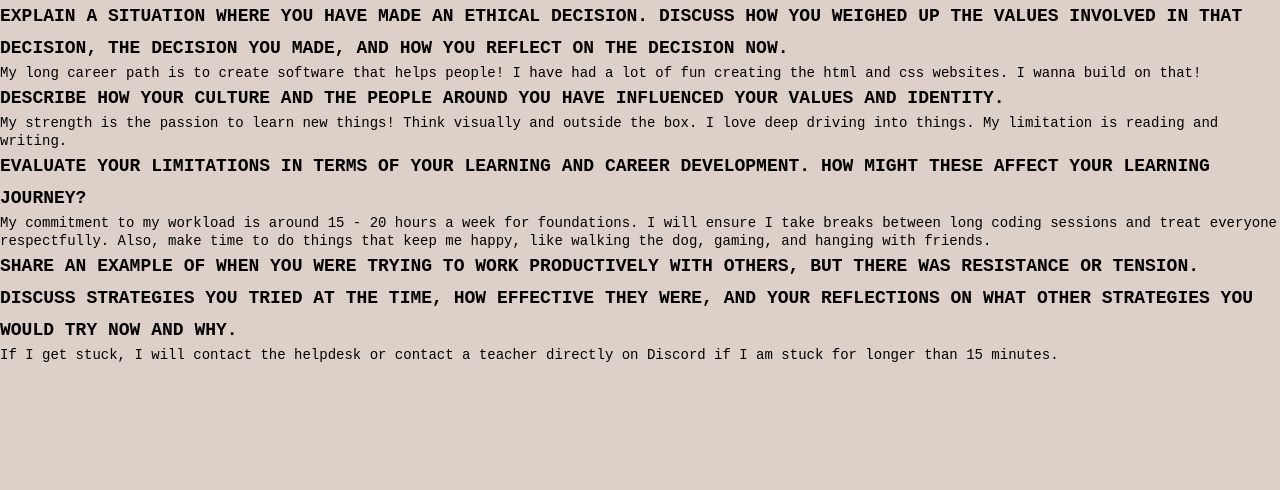
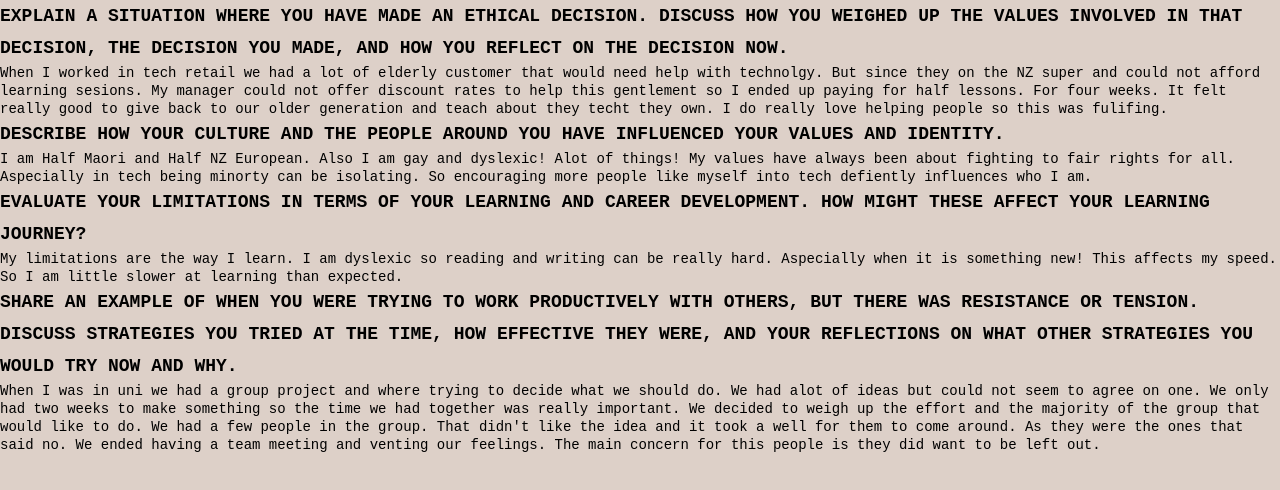
Before and after one commit to robert-hall-24/robert-hall-blog, a plain HTML site: page blog/identity-values.htm in a window 1280 px wide. Drawn offline with Linux system fonts and the light colour scheme.

Commit message:
Changes to be committed: adding identity blog. modified:   blog/identity-values.htm

```diff
--- a/blog/identity-values.htm
+++ b/blog/identity-values.htm
@@ -14,27 +14,31 @@
       made, and how you reflect on the decision now.
     </h3>
     <p>
-      My long career path is to create software that helps people! I have had a
-      lot of fun creating the html and css websites. I wanna build on that!
+      When I worked in tech retail we had a lot of elderly customer that would
+      need help with technolgy. But since they on the NZ super and could not
+      afford learning sesions. My manager could not offer discount rates to help
+      this gentlement so I ended up paying for half lessons. For four weeks. It
+      felt really good to give back to our older generation and teach about they
+      techt they own. I do really love helping people so this was fulifing.
     </p>
     <h3>
       Describe how your culture and the people around you have influenced your
       values and identity.
     </h3>
     <p>
-      My strength is the passion to learn new things! Think visually and outside
-      the box. I love deep driving into things. My limitation is reading and
-      writing.
+      I am Half Maori and Half NZ European. Also I am gay and dyslexic! Alot of
+      things! My values have always been about fighting to fair rights for all.
+      Aspecially in tech being minorty can be isolating. So encouraging more
+      people like myself into tech defiently influences who I am.
     </p>
     <h3>
       Evaluate your limitations in terms of your learning and career
       development. How might these affect your learning journey?
     </h3>
     <p>
-      My commitment to my workload is around 15 - 20 hours a week for
-      foundations. I will ensure I take breaks between long coding sessions and
-      treat everyone respectfully. Also, make time to do things that keep me
-      happy, like walking the dog, gaming, and hanging with friends.
+      My limitations are the way I learn. I am dyslexic so reading and writing
+      can be really hard. Aspecially when it is something new! This affects my
+      speed. So I am little slower at learning than expected.
     </p>
     <h3>
       Share an example of when you were trying to work productively with others,
@@ -43,8 +47,15 @@
       strategies you would try now and why.
     </h3>
     <p>
-      If I get stuck, I will contact the helpdesk or contact a teacher directly
-      on Discord if I am stuck for longer than 15 minutes.
+      When I was in uni we had a group project and where trying to decide what
+      we should do. We had alot of ideas but could not seem to agree on one. We
+      only had two weeks to make something so the time we had together was
+      really important. We decided to weigh up the effort and the majority of
+      the group that would like to do. We had a few people in the group. That
+      didn't like the idea and it took a well for them to come around. As they
+      were the ones that said no. We ended having a team meeting and venting our
+      feelings. The main concern for this people is they did want to be left
+      out.
     </p>
   </body>
 </html>
```
